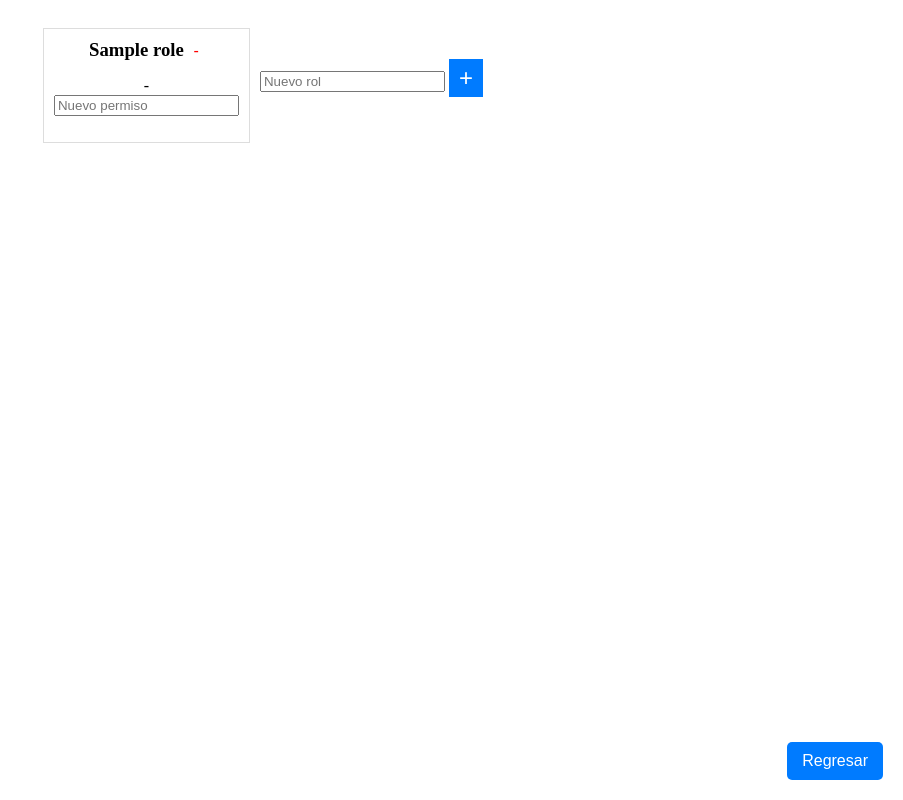
After one commit to venusielo/Aplicacion-Web, a Django app: page /administrar_roles/ in a window 1280 px wide. The commit adds this page. Shown: the whole page, without its empty margins (377-1280 px from the left). Run offline with Django 5.2, Linux system fonts and the light colour scheme; tables that the repository leaves empty hold one stand-in row (values such as "Sample post"); data that the repository does not hold is empty.

Commit message:
4 HU implementadas

```diff
--- a/aplicacionING/models.py
+++ b/aplicacionING/models.py
@@ -9,6 +9,7 @@ class Role(models.Model):
 
     def __str__(self):
         return self.name
+
 
 class ProjectFolder(models.Model):
     name = models.CharField(max_length=255)
@@ -25,6 +26,7 @@ class ProjectFolder(models.Model):
 
 class ActivityFolder(models.Model):
     project = models.ForeignKey(ProjectFolder, on_delete=models.CASCADE, related_name='activities')
+    parent = models.ForeignKey('self', null=True, blank=True, on_delete=models.CASCADE, related_name='subactivities')
     name = models.CharField(max_length=255)
     description = models.TextField(blank=True)
     due_date = models.DateField(null=True, blank=True)
@@ -32,6 +34,7 @@ class ActivityFolder(models.Model):
 
     def __str__(self):
         return self.name
+
 
 #class ChangeHistory(models.Model):
 #    project = models.ForeignKey(ProjectFolder, on_delete=models.CASCADE, related_name='change_history')
--- /dev/null
+++ b/aplicacionING/templates/administrar_roles.html
@@ -0,0 +1,137 @@
+<html>
+    <head>
+	<title>Administrar roles</title>
+<style>
+.role-management-container {
+    display: flex;
+    flex-direction: column;
+    align-items: center;
+    padding: 20px;
+}
+
+.role-header {
+    display: flex;
+    align-items: center;
+    justify-content: center;
+    gap: 10px;
+    position: relative;
+    margin-bottom: 20px;
+}
+
+.role-header h3 {
+    flex-grow: 1;
+    text-align: center;
+    margin: 0;
+}
+
+.role-column {
+    border: 1px solid #ddd;
+    padding: 10px;
+    text-align: center;
+}
+
+ul {
+    list-style-type: none;
+    padding: 0;
+}
+
+.add-permission-btn, .add-role-btn, .back-btn {
+    font-size: 24px;
+    background-color: #007bff;
+    color: white;
+    border: none;
+    padding: 5px 10px;
+    cursor: pointer;
+}
+
+.add-role {
+    display: flex;
+    align-items: center;
+    justify-content: center;
+}
+
+.back-button-container {
+    position: fixed;
+    bottom: 20px;
+    right: 20px;
+}
+
+.back-btn {
+    background-color: #007bff;
+    color: white;
+    border: none;
+    padding: 10px 15px;
+    border-radius: 5px;
+    cursor: pointer;
+    font-size: 16px;
+}
+
+.delete-permission-btn, .delete-role-btn {
+    background-color: transparent;
+    color: red;
+    border: none;
+    font-size: 16px;
+    cursor: pointer;
+    padding: 0;
+    margin: 0 5px;
+}
+
+</style>
+    </head>
+
+    <main>
+<div class="role-management-container">
+    <div class="role-header">
+        <!-- Lista de Roles con permisos específicos -->
+        {% for role in roles %}
+        <div class="role-column">
+            <h3>
+	    {{ role.name }}
+
+	    <form action="{% url 'delete_role' role.id %}" method="post" style="display: inline;">
+                {% csrf_token %}
+                <button type="submit" class="delete-role-btn">-</button>
+            </form>
+	    </h3>
+            <ul>
+                {% for permission in role.permissions.all %}
+                    <li>
+		        <form action="{% url 'delete_permission' role.id permission.id %}" method="post" style="display: inline;">
+                            {% csrf_token %}
+                            <button type="submit" class="delete-permission-btn">-</button>
+                        </form>
+			{{ permission.name }}
+		    </li>
+                {% empty %}
+                    <li>-</li>
+                {% endfor %}
+                <!-- Formulario para añadir permisos a este rol específico -->
+                <li>
+                    <form action="{% url 'add_permission' role.id %}" method="post">
+                        {% csrf_token %}
+                        <input type="text" name="permission_name" placeholder="Nuevo permiso" required>
+			<!-- <button type="submit" class="add-permission-btn">+</button> -->
+                    </form>
+                </li>
+            </ul>
+        </div>
+        {% endfor %}
+
+        <!-- Formulario para añadir un nuevo rol -->
+        <div class="add-role">
+            <form action="{% url 'add_role' %}" method="post">
+                {% csrf_token %}
+                <input type="text" name="role_name" placeholder="Nuevo rol" required>
+                <button type="submit" class="add-role-btn">+</button>
+            </form>
+        </div>
+    </div>
+
+    <!-- Botón de Regresar -->
+    <div class="back-button-container">
+        <button onclick="window.history.back()" class="back-btn">Regresar</button>
+    </div>
+</div>
+
+    </main>
+</html>
--- a/aplicacionING/templates/home.html
+++ b/aplicacionING/templates/home.html
@@ -27,11 +27,13 @@
                 {% if user.is_superuser or es_miembro_equipo %}
                     <li><a href="{% url 'CreateProject' %}" class="button">Crear Proyectos</a></li>
                 {% endif %}
+
                 <li><a href="{% url 'list_project_folders' %}" class="button">Ver Proyectos</a></li>
                 <li><a href="{% url 'change_history' %}" class="button">Historial de Cambios</a></li>
 
                 {% if user.is_superuser %}
                     <li><a href="{% url 'ver_usuarios' %}" class="button">Ver Usuarios Registrados</a></li>
+		    <li><a href="{% url 'administrar_roles' %}" class="button">Administrar Roles</a></li>
                 {% endif %}
             </ul>
         </div>
--- a/aplicacionING/urls.py
+++ b/aplicacionING/urls.py
@@ -21,6 +21,12 @@ urlpatterns = [
     path('crear_rol/', views.crear_rol, name='crear_rol'),
     path('ver_permisos/', views.ver_permisos, name='ver_permisos'),
     path('ver_usuarios/', views.ver_usuarios, name='ver_usuarios'),
-
-
+    path('export-users/', views.export_users_csv, name='export_users_csv'),
+    path('update-project/<int:project_id>/', views.update_project, name='update_project'),
+    path('eliminar_usuario/<int:user_id>/', views.eliminar_usuario, name='eliminar_usuario'),
+    path('administrar_roles/', views.administrar_roles, name='administrar_roles'),
+    path('add_role/', views.add_role, name='add_role'),  # Para añadir un nuevo rol
+    path('add_permission/<int:role_id>/', views.add_permission, name='add_permission'),
+    path('delete_role/<int:role_id>/', views.delete_role, name='delete_role'),  # Eliminar un rol
+    path('delete_permission/<int:role_id>/<int:permission_id>/', views.delete_permission, name='delete_permission'),  # Eliminar un permiso de un rol
 ]
--- a/aplicacionING/views.py
+++ b/aplicacionING/views.py
@@ -4,11 +4,22 @@ from django.contrib.auth.forms import UserCreationForm
 from django.contrib import messages
 from .models import ProjectFolder, ChangeHistory, ActivityFolder
 from .forms import ProjectFolderForm, ActivityFolderForm, RegistroForm,RoleForm
-from .models import Role
+from .models import Role, ProjectFolder, ActivityFolder
 from django.contrib.auth.models import Permission,User
 from django.contrib.auth.decorators import user_passes_test
 from django.contrib.auth.models import Group
 from django.contrib.auth import logout
+
+from django.http import JsonResponse
+from django.views.decorators.csrf import csrf_exempt
+import json
+
+import csv
+from django.http import HttpResponse
+from django.contrib.auth.models import User
+
+from datetime import date, datetime
+
 
 def custom_logout_view(request):
     logout(request)
@@ -258,3 +269,144 @@ def delete_activity(request, activity_id, project_id):
 def ver_historial(request):
     historial = ChangeHistory.objects.filter(project__owner=request.user).order_by('-change_date')
     return render(request, 'change_history.html', {'change_history': change_history})
+
+
+def export_users_csv(request):
+    response = HttpResponse(content_type='text/csv')
+    response['Content-Disposition'] = 'attachment; filename="registered_users.csv"'
+
+    writer = csv.writer(response)
+
+    writer.writerow(['Usuario','Rol', 'Email', 'Date Joined'])
+
+    users = User.objects.all()
+    for user in users:
+        # Determina el rol actual del usuario
+        if request.user.is_superuser:
+            rol = 'Administrador'
+        elif request.user.groups.filter(name='Miembro del equipo').exists():
+            rol = 'Miembro del equipo'
+        else:
+            rol = 'Usuario externo'
+
+        date_joined = user.date_joined.strftime('%Y-%m-%d %H:%M')
+        writer.writerow([user.username, rol, user.email, date_joined])
+
+    return response
+
+def eliminar_usuario(request, user_id):
+    user = get_object_or_404(User, id=user_id)
+    user.delete()
+    return redirect('ver_usuarios')
+
+@csrf_exempt
+def update_project(request, project_id):
+    if request.method == 'POST':
+        data = json.loads(request.body)
+        project = ProjectFolder.objects.get(id=project_id)
+        project.name = data.get('name', project.name)
+        project.description = data.get('description', project.description)
+        project.save()
+        return JsonResponse({'success': True})
+    return JsonResponse({'success': False})
+
+def administrar_roles(request):
+    # Obtener todos los roles de la base de datos
+    roles = Role.objects.all()
+    # Pasar los roles al template
+    context = {'roles': roles}
+    return render(request, 'administrar_roles.html', context)
+
+def add_role(request):
+    if request.method == 'POST':
+        new_role = Role(name=request.POST['role_name'])
+        print("Role name:", new_role)  # Depuración
+        if new_role:
+            Role.objects.create(name=new_role)
+    return redirect('administrar_roles')
+
+from django.contrib.contenttypes.models import ContentType
+
+def add_permission(request, role_id):
+    role = get_object_or_404(Role, id=role_id)
+    if request.method == 'POST':
+        # Obtener el nombre del permiso desde el formulario
+        permission_name = request.POST.get('permission_name')
+
+        if permission_name:
+            # Intentar obtener un permiso existente
+            content_type = ContentType.objects.get_for_model(Role)
+            permission, created = Permission.objects.get_or_create(
+                codename=permission_name.lower().replace(" ", "_"),
+                name=permission_name,
+                content_type=content_type
+            )
+            # Añadir el permiso al rol
+            role.permissions.add(permission)
+
+    return redirect('administrar_roles')
+
+def delete_role(request, role_id):
+    # Obtener el rol a eliminar y luego eliminarlo
+    role = get_object_or_404(Role, id=role_id)
+    role.delete()
+    return redirect('administrar_roles')  # Redirige de nuevo a la página de administración de roles
+
+def delete_permission(request, role_id, permission_id):
+    # Obtener el rol y el permiso
+    role = get_object_or_404(Role, id=role_id)
+    permission = get_object_or_404(Permission, id=permission_id)
+    # Remover el permiso del rol (sin eliminar el permiso de la base de datos)
+    role.permissions.remove(permission)
+    return redirect('administrar_roles')  # Redirige de nuevo a la página de administración de roles
+
+
+def OpenProject(request, project_id):
+    project = get_object_or_404(ProjectFolder, id=project_id)
+    today = date.today()
+
+    # Obtener todas las actividades relacionadas con el proyecto
+    activities = project.activities.filter(parent=None)
+
+    # Separar actividades en 'atrasadas' y 'por entregar'
+    atrasadas = activities.filter(due_date__lt=today)
+    por_entregar = activities.filter(due_date__gte=today)
+
+    # Verificación de si el usuario tiene permisos para modificar
+    es_miembro_equipo = request.user.is_superuser or request.user.groups.filter(name="Miembro del Equipo").exists()
+
+    # Manejar la creación de una sub-actividad
+    if request.method == 'POST':
+        parent_id = request.POST.get('parent_id')
+        name = request.POST.get('name')
+        description = request.POST.get('description')
+        due_date = request.POST.get('due_date')
+
+        parent_activity = ActivityFolder.objects.get(id=parent_id) if parent_id else None
+        new_activity = ActivityFolder(
+            project=project,
+            parent=parent_activity,
+            name=name,
+            description=description,
+            due_date=due_date
+        )
+        new_activity.save()
+        return redirect('OpenProject', project_id=project_id)
+
+    return render(request, 'OpenProject.html', {
+        'project': project,
+        'today': today,
+        'atrasadas': atrasadas,
+        'por_entregar': por_entregar,
+        'es_miembro_equipo': es_miembro_equipo
+    })
+
+
+@login_required
+def delete_activity(request, project_id, activity_id):
+    activity = get_object_or_404(ActivityFolder, id=activity_id)
+
+    if request.method == 'POST':
+        activity.delete()
+        return redirect('OpenProject', project_id=project_id)
+    return redirect('OpenProject', project_id=project_id)
```
Also changed, not shown: aplicacionING/templates/OpenProject.html (+36 -64 lines), aplicacionING/templates/activity_item.html (added, +90 -0 lines), aplicacionING/templates/carpetas.html (+116 -3 lines), aplicacionING/templates/ver_usuarios.html (+12 -0 lines), aplicacionING/migrations/0004_activityfolder_parent.py (added), aplicacionING/migrations/0004_changehistory_user.py (added), aplicacionING/templates/ver_permisos.html (line endings or trailing spaces), 2 other files.
